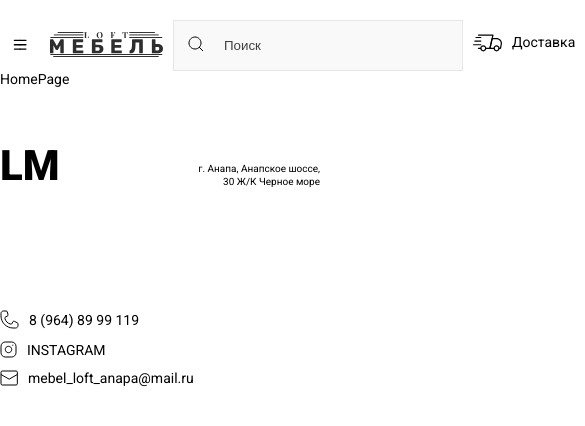
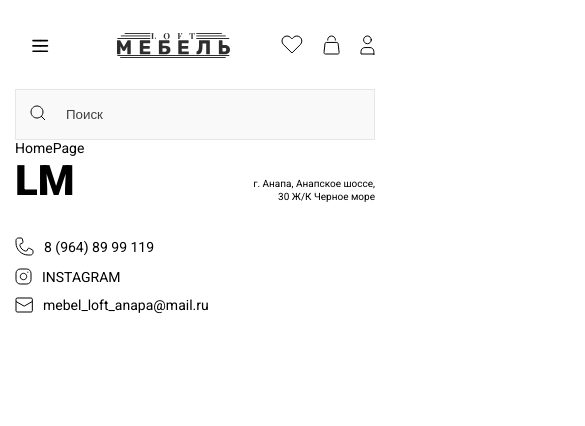
Before and after one commit to akunov45/lux-mebel, a React (Vite) app: page / in a window 390 px wide. Shown: the top 426 px of the page, 585 px wide, since content can reach past the window. Built offline with nearby package versions, Linux system fonts and the light colour scheme.

Commit message:
fixed footer

```diff
--- a/src/Layout/Footer/Footer.module.scss
+++ b/src/Layout/Footer/Footer.module.scss
@@ -27,7 +27,6 @@
 		}
 	}
 	.footerAddress {
-		max-width: 172px;
 		.lm {
 			text-align: right;
 			font-size: 42px;
@@ -35,6 +34,7 @@
 			margin-bottom: 20px;
 		}
 		p {
+			max-width: 172px;
 			text-align: right;
 			font-weight: 400;
 			line-height: 126.688%;
@@ -57,9 +57,8 @@
 	footer > div {
 		display: block;
 	}
-
 	.footerAddress {
-		max-width: 320px !important;
+		width: 100%;
 		display: flex;
 		align-items: center;
 		justify-content: space-between;
--- a/src/Layout/Header/Header.module.scss
+++ b/src/Layout/Header/Header.module.scss
@@ -43,7 +43,7 @@
 			position: absolute;
 			padding-left: 15px;
 		}
-		@media screen and (max-width: 375px) {
+		@media screen and (max-width: 425px) {
 			display: none;
 		}
 	}
@@ -70,7 +70,7 @@
 	}
 }
 
-@media screen and (max-width: 375px) {
+@media screen and (max-width: 425px) {
 	.searchInput320 {
 		padding-top: 16px;
 		display: flex;
--- a/src/app/App.scss
+++ b/src/app/App.scss
@@ -32,7 +32,7 @@
 	@media screen and (max-width: 768px) {
 		max-width: 720px;
 	}
-	@media screen and (max-width: 375px) {
+	@media screen and (max-width: 425px) {
 		padding: 0 15px;
 	}
 }
--- a/src/components/BurgerMenu/BurgerMenu.jsx
+++ b/src/components/BurgerMenu/BurgerMenu.jsx
@@ -9,7 +9,7 @@
 
   return (
     <div className={`burger-menu ${isActive ? 'active' : ''}`} onClick={classListToggle}>
-      <svg xmlns="http://www.w3.org/2000/svg" width="40" height="40" viewBox="0 0 200 200">
+      <svg xmlns="http://www.w3.org/2000/svg" width="50" height="50" viewBox="0 0 200 200">
         <g strokeWidth="6.5" strokeLinecap="round">
           <path
             d="M72 82.286h28.75"
--- a/src/components/HeaderDelivery/HeaderDelivery.scss
+++ b/src/components/HeaderDelivery/HeaderDelivery.scss
@@ -9,7 +9,7 @@
 			display: flex;
 		}
 	}
-	@media screen and (max-width: 375px) {
+	@media screen and (max-width: 425px) {
 		&.hide {
 			display: none;
 		}
--- a/src/components/ui/InputField/InputField.scss
+++ b/src/components/ui/InputField/InputField.scss
@@ -1,7 +1,6 @@
 .text-field {
 	max-width: 840px;
 	width: 100%;
-	min-width: 290px;
 	padding: 17px 15px 17px 50px;
 	font-weight: 400;
 	outline: none;
@@ -12,7 +11,7 @@
 		color: #414141;
 	}
 
-	@media screen and (max-width: 768px) {
-		max-width: 240px;
+	@media screen and (max-width: 425px) {
+		min-width: 290px;
 	}
 }
```
